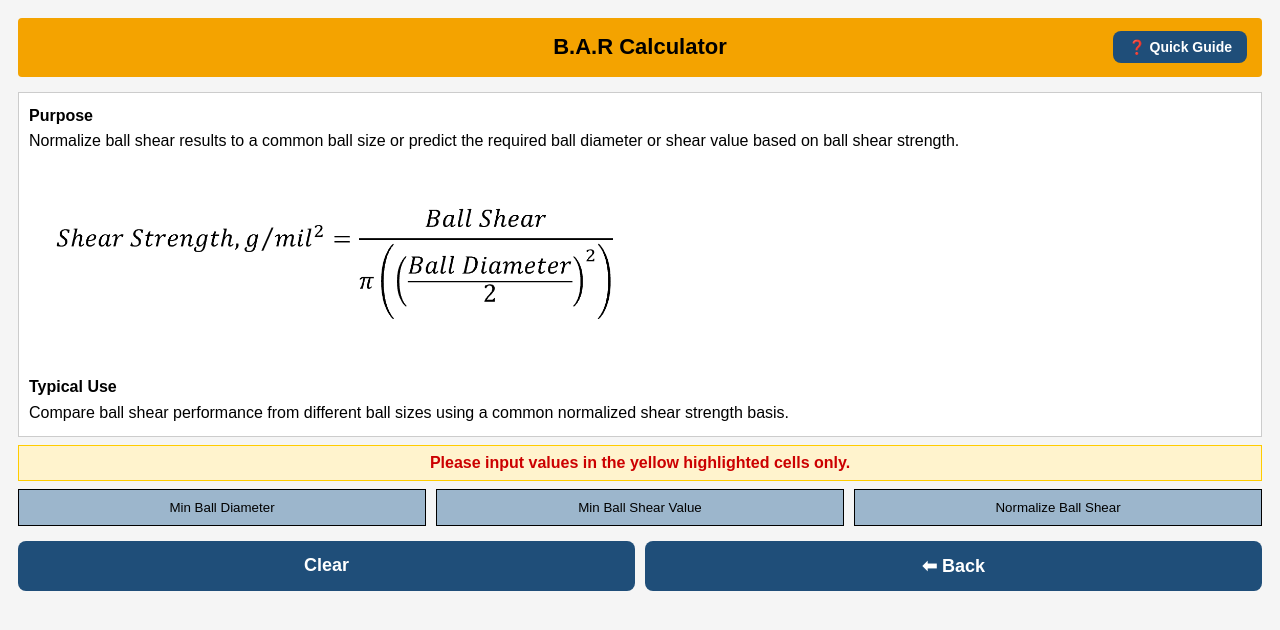
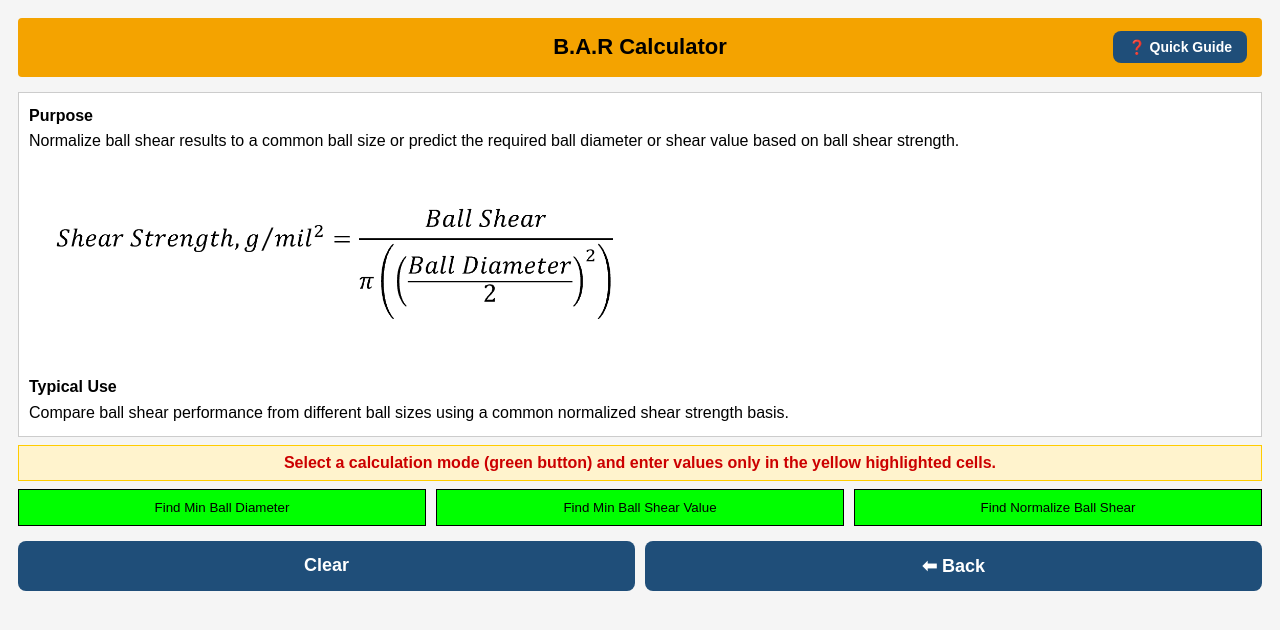
Before and after one commit to pohpinteh-source/process-calculator, a plain HTML site: page normalize_ball_shear.html in a window 1280 px wide. Drawn offline with Linux system fonts and the light colour scheme.

Commit message:
Add files via upload
add in "Find" to easy understand

```diff
--- a/normalize_ball_shear.html
+++ b/normalize_ball_shear.html
@@ -36,7 +36,7 @@ h2{ margin-bottom:10px; }
 .mode-btn{
     flex:1;
     padding:10px;
-    background:#9cb6cc;
+    background:#00FF00;
     border:1px solid black;
 }
 
@@ -292,15 +292,15 @@ color:#cc0000;
 text-align:center;
 "
 >
-Please input values in the yellow highlighted cells only.
+Select a calculation mode (green button) and enter values only in the yellow highlighted cells.
 </div>
 
 
 <!-- ✅ MODE -->
 <div class="mode-row">
-<button class="mode-btn" onclick="setMode('diameter')">Min Ball Diameter</button>
-<button class="mode-btn" onclick="setMode('shear')">Min Ball Shear Value</button>
-<button class="mode-btn" onclick="setMode('strength')">Normalize Ball Shear</button>
+<button class="mode-btn" onclick="setMode('diameter')">Find Min Ball Diameter</button>
+<button class="mode-btn" onclick="setMode('shear')">Find Min Ball Shear Value</button>
+<button class="mode-btn" onclick="setMode('strength')">Find Normalize Ball Shear</button>
 </div>
 
 
@@ -442,7 +442,7 @@ text-align:left;
 </div>
 <ol style="line-height:1.4;text-align:left;padding-left:25px;">
 
-<li>Select the calculation mode:
+<li>Select the calculation mode (green button):
     <ul>
         <li>Min Ball Diameter</li>
         <li>Min Ball Shear Value</li>
```
